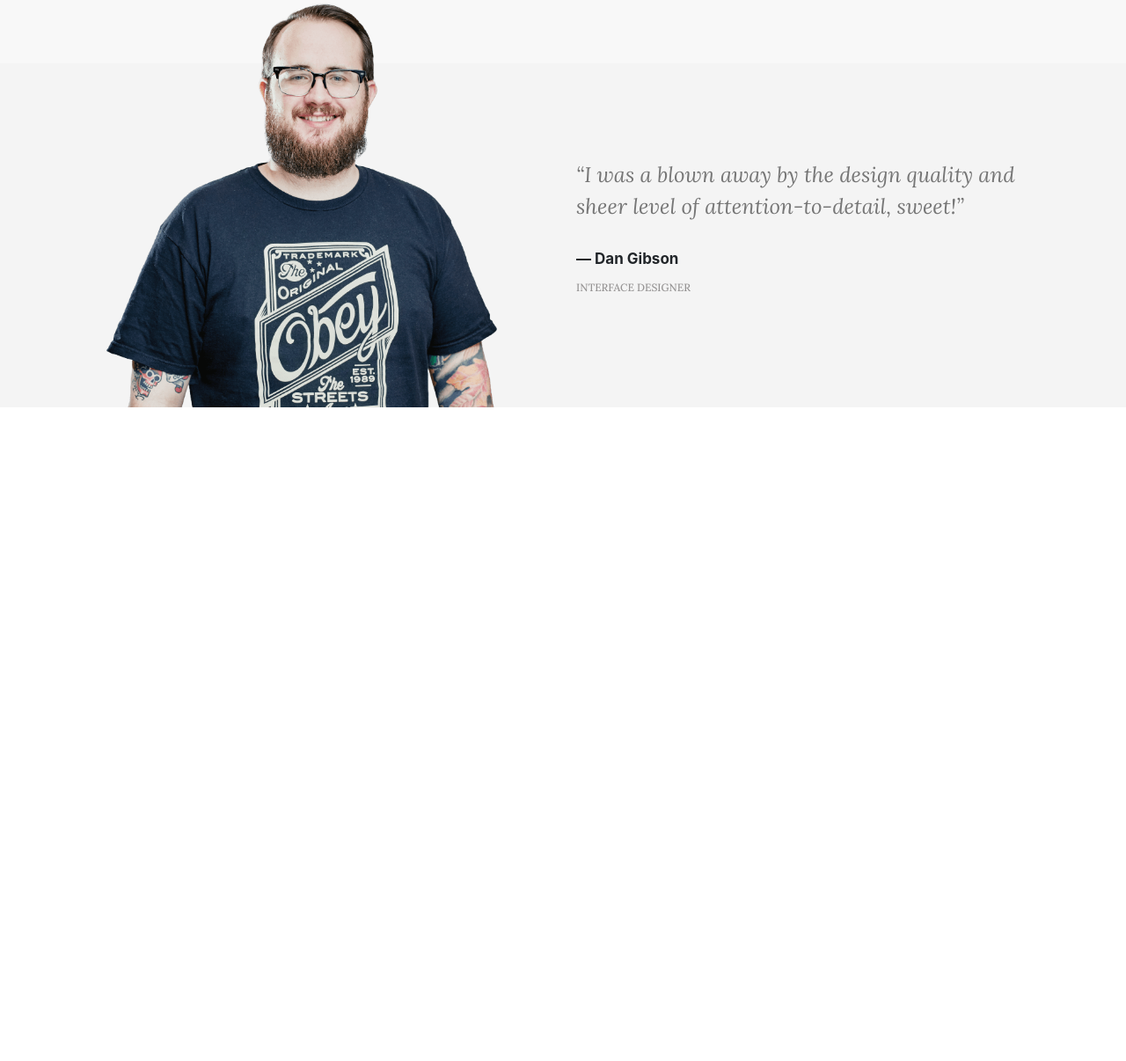
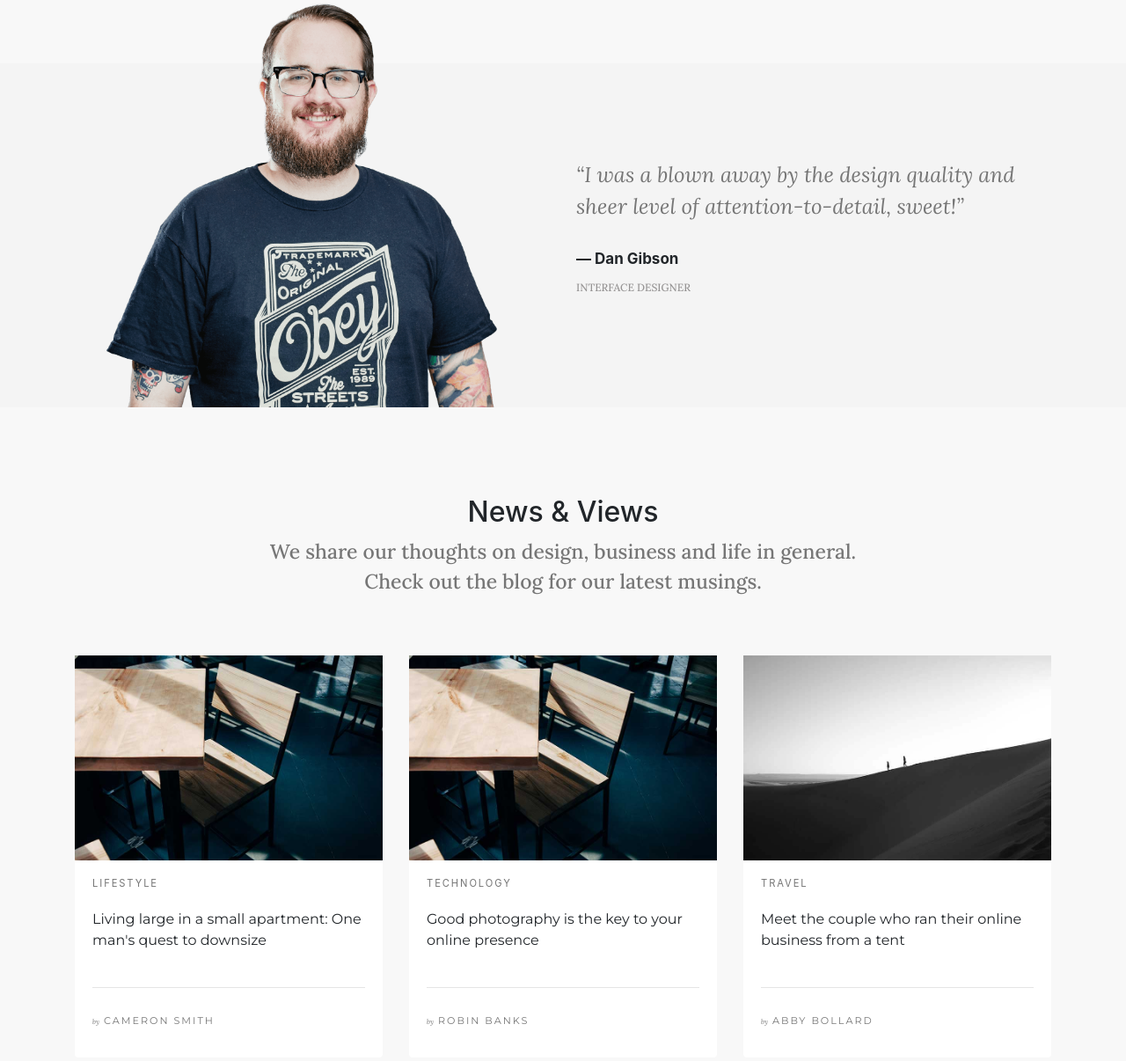
Before and after one commit to MuhammedMikayilov/frontend-project, a plain HTML site: page index.html in a window 1280 px wide. Shown: the part 3752-4958 px from the top of the page at 88% size. Before the commit the page ends 4215 px from the top, so only its background shows below. Drawn offline with nearby package versions, Linux system fonts and the light colour scheme.

Commit message:
News section is completed

```diff
--- a/index.html
+++ b/index.html
@@ -688,7 +688,7 @@
       <section id="sentence">
         <div class="container">
           <div class="row">
-            <div class="col-md-6  order-image">
+            <div class="col-md-6 order-image">
               <div class="image-sentence">
                 <img class="img-fluid" src="imgs/avatar-large-2.png" alt="" />
               </div>
@@ -707,6 +707,85 @@
         </div>
       </section>
       <!-- Sentence section start -->
+
+      <!-- News section start -->
+      <section id="news">
+        <div class="container">
+          <div class="row">
+            <div class="col-md-8 offset-md-2">
+              <div class="title">
+                <h2>
+                  News & Views
+                </h2>
+                <p>
+                  We share our thoughts on design, business and life in general.
+                  Check out the blog for our latest musings.
+                </p>
+              </div>
+            </div>
+          </div>
+
+          <div class="row">
+            <div class="col-md-6 col-lg-4">
+              <div class="item-news">
+                <div class="card">
+                  <img src="imgs/news/small9.jpg" class="img-fluid" alt="" />
+                  <div class="card-body">
+                    <h6 class="card-title">Lifestyle</h6>
+                    <p class="card-text">
+                      Living large in a small apartment: One man's quest to
+                      downsize
+                    </p>
+                    <hr />
+                    <span>
+                      <em>by</em>
+                      Cameron Smith
+                    </span>
+                  </div>
+                </div>
+              </div>
+            </div>
+
+            <div class="col-md-6 col-lg-4">
+              <div class="item-news">
+                <div class="card">
+                  <img src="imgs/news/small9.jpg" class="img-fluid" alt="" />
+                  <div class="card-body">
+                    <h6 class="card-title">Technology</h6>
+                    <p class="card-text">
+                      Good photography is the key to your online presence
+                    </p>
+                    <hr />
+                    <span>
+                      <em>by</em>
+                      Robin Banks
+                    </span>
+                  </div>
+                </div>
+              </div>
+            </div>
+            <div class="col-md-6 col-lg-4">
+              <div class="item-news">
+                <div class="card">
+                  <img src="imgs/news/small1.jpg" class="img-fluid" alt="" />
+                  <div class="card-body">
+                    <h6 class="card-title">Travel</h6>
+                    <p class="card-text">
+                      Meet the couple who ran their online business from a tent
+                    </p>
+                    <hr />
+                    <span>
+                      <em>by</em>
+                      Abby Bollard
+                    </span>
+                  </div>
+                </div>
+              </div>
+            </div>
+          </div>
+        </div>
+      </section>
+      <!-- News section end -->
     </main>
 
     <footer></footer>
--- /dev/null
+++ b/sass/partials/_news.scss
@@ -0,0 +1,57 @@
+#news {
+  padding: 100px 0;
+  background-color: $background-color;
+
+  .title {
+    @include title($main-color, $title-head-color);
+    text-align: center;
+  }
+
+  .item-news {
+    // width: 100%;
+    margin-top: 50px;
+    cursor: pointer;
+    transition: all 0.6s;
+
+    .card {
+      border: 0;
+
+      h6 {
+        font-size: 0.7em;
+        font-weight: 400;
+        color: $main-color;
+        letter-spacing: 0.17em;
+        text-transform: uppercase;
+      }
+      p {
+        font-family: "Montserrat", "Helvetica", "Arial", sans-serif;
+        padding: 10px 0 25px;
+        font-weight: 400;
+      }
+      span {
+        em {
+          color: #767676;
+          font-size: 0.7em;
+          letter-spacing: 0;
+          font-style: italic;
+          font-family: "Lora", "Helvetica", "Arial", sans-serif;
+          text-transform: lowercase;
+        }
+
+        font-size: 0.7em;
+        font-weight: 400;
+        color: $main-color;
+        letter-spacing: 0.179em;
+        display: inline-block;
+        padding: 13px 0;
+        text-transform: uppercase;
+        font-family: "Montserrat", "Helvetica", "Arial", sans-serif;
+      }
+    }
+
+    &:hover {
+      box-shadow: 0px 0px 30px 0px rgba(0, 0, 0, 0.1);
+      transition: all 0.6s;
+    }
+  }
+}
--- a/sass/style.scss
+++ b/sass/style.scss
@@ -10,3 +10,4 @@
 @import "partials/parallax";
 @import "partials/expertise";
 @import "partials/sentence";
+@import "partials/news";
```
Also changed, not shown: css/style.css, imgs/news/small1.jpg (added), imgs/news/small6.jpg (added), imgs/news/small9.jpg (added), 1 other file.
